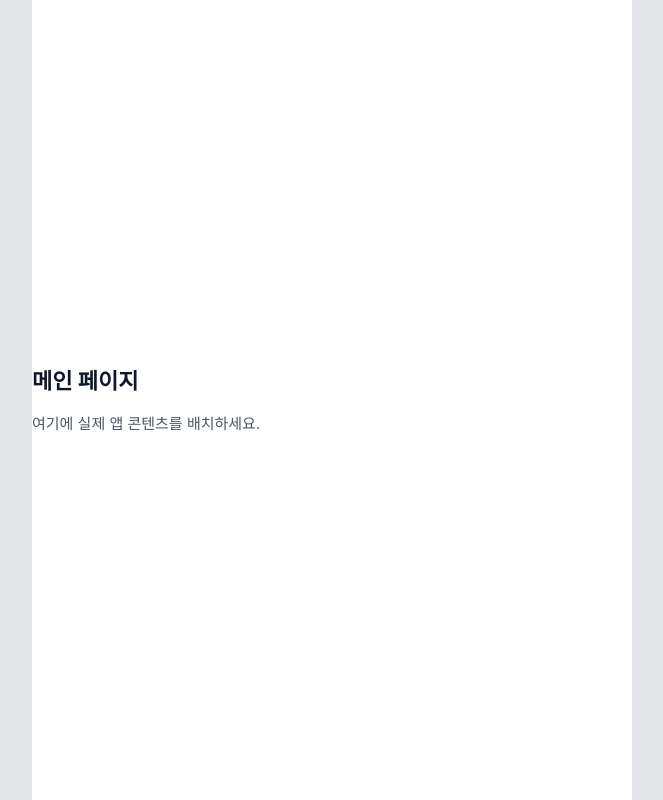
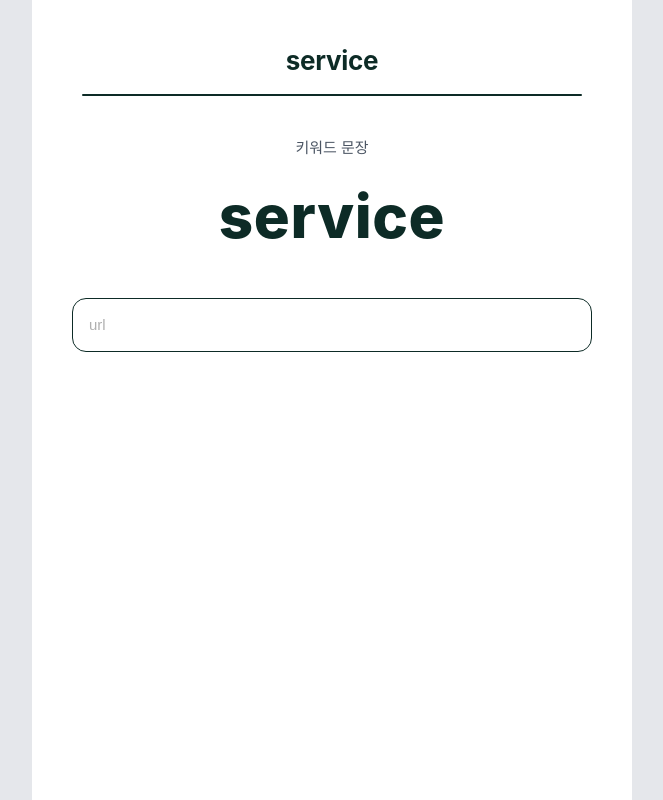
Before and after one commit to KTB3-7th-Hackathon/AI-HKT, a React app in the folder apps/frontend/: page / in a window 1280 px wide. Shown: the whole page, without its empty margins (308-971 px from the left). Built offline with nearby package versions, Linux system fonts and the light colour scheme; the HTML template or start-up script is replaced by a standard one.

Commit message:
feat: 인풋박스 구현

```diff
--- a/apps/frontend/src/App.css
+++ b/apps/frontend/src/App.css
@@ -18,12 +18,12 @@
   min-height: 100vh;
   display: flex;
   flex-direction: column;
-  gap: 24px;
+  gap: 0;
   background: #ffffff;
   border-radius: 0;
   border: none;
   box-shadow: none;
-  padding: 0;
+  padding: 40px 28px 60px;
   box-sizing: border-box;
 }
 
@@ -79,14 +79,10 @@
   flex: 1;
   display: flex;
   flex-direction: column;
-  justify-content: center;
-  gap: 12px;
-}
-
-.main-content h1 {
-  margin: 0;
-  font-size: 22px;
-  color: #0f172a;
+  align-items: center;
+  gap: 28px;
+  width: 100%;
+  box-sizing: border-box;
 }
 
 .main-content p {
@@ -94,3 +90,72 @@
   color: #4b5563;
   font-size: 15px;
 }
+
+.main-header {
+  width: 100%;
+  display: flex;
+  flex-direction: column;
+  align-items: center;
+  gap: 12px;
+}
+
+.brand {
+  margin: 0;
+  font-size: 26px;
+  font-weight: 700;
+  color: #0d2b26;
+  letter-spacing: -0.01em;
+}
+
+.divider {
+  width: 92%;
+  height: 2px;
+  background: #0d2b26;
+  border-radius: 999px;
+}
+
+.hero-text {
+  display: flex;
+  flex-direction: column;
+  align-items: center;
+  gap: 8px;
+  margin-top: 12px;
+}
+
+.label {
+  margin: 0;
+  font-size: 16px;
+  color: #8b8b8b;
+}
+
+.headline {
+  margin: 0;
+  font-size: 60px;
+  font-weight: 800;
+  color: #0d2b26;
+  letter-spacing: 0.01em;
+}
+
+.input-form {
+  width: 100%;
+  display: flex;
+  justify-content: center;
+  margin-top: 6px;
+}
+
+.input-form input[type='text'] {
+  width: 100%;
+  max-width: 520px;
+  height: 54px;
+  padding: 0 16px;
+  border: 1.8px solid #0d2b26;
+  border-radius: 14px;
+  font-size: 15px;
+  color: #0d2b26;
+  background: #ffffff;
+  outline: none;
+}
+
+.input-form input::placeholder {
+  color: #b0b0b0;
+}
--- a/apps/frontend/src/App.jsx
+++ b/apps/frontend/src/App.jsx
@@ -137,8 +137,19 @@ function App() {
           <ThreeLottieViewer />
         ) : (
           <div className="main-content">
-            <h1>메인 페이지</h1>
-            <p>여기에 실제 앱 콘텐츠를 배치하세요.</p>
+            <header className="main-header">
+              <h2 className="brand">service</h2>
+              <div className="divider" />
+            </header>
+
+            <div className="hero-text">
+              <p className="label">키워드 문장</p>
+              <h1 className="headline">service</h1>
+            </div>
+
+            <form className="input-form">
+              <input type="text" name="url" placeholder="url" aria-label="url" />
+            </form>
           </div>
         )}
       </section>
```
